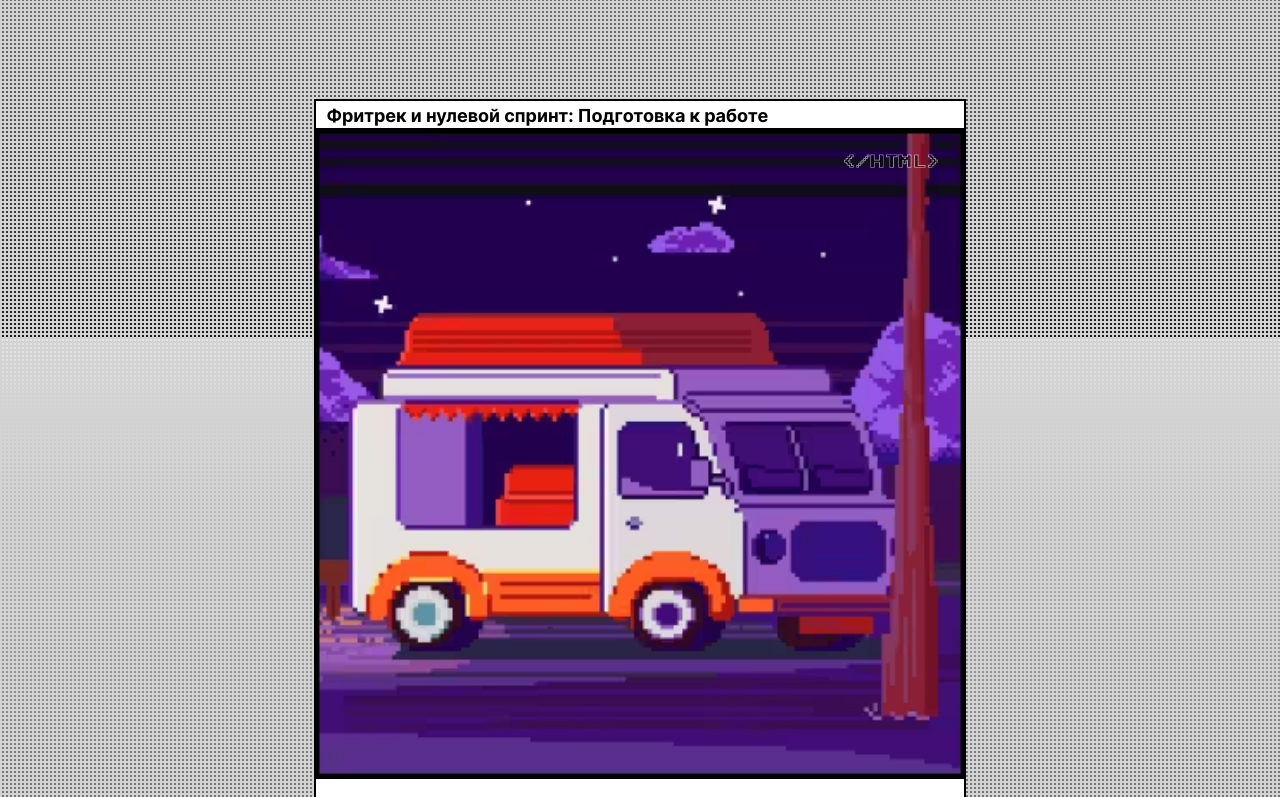
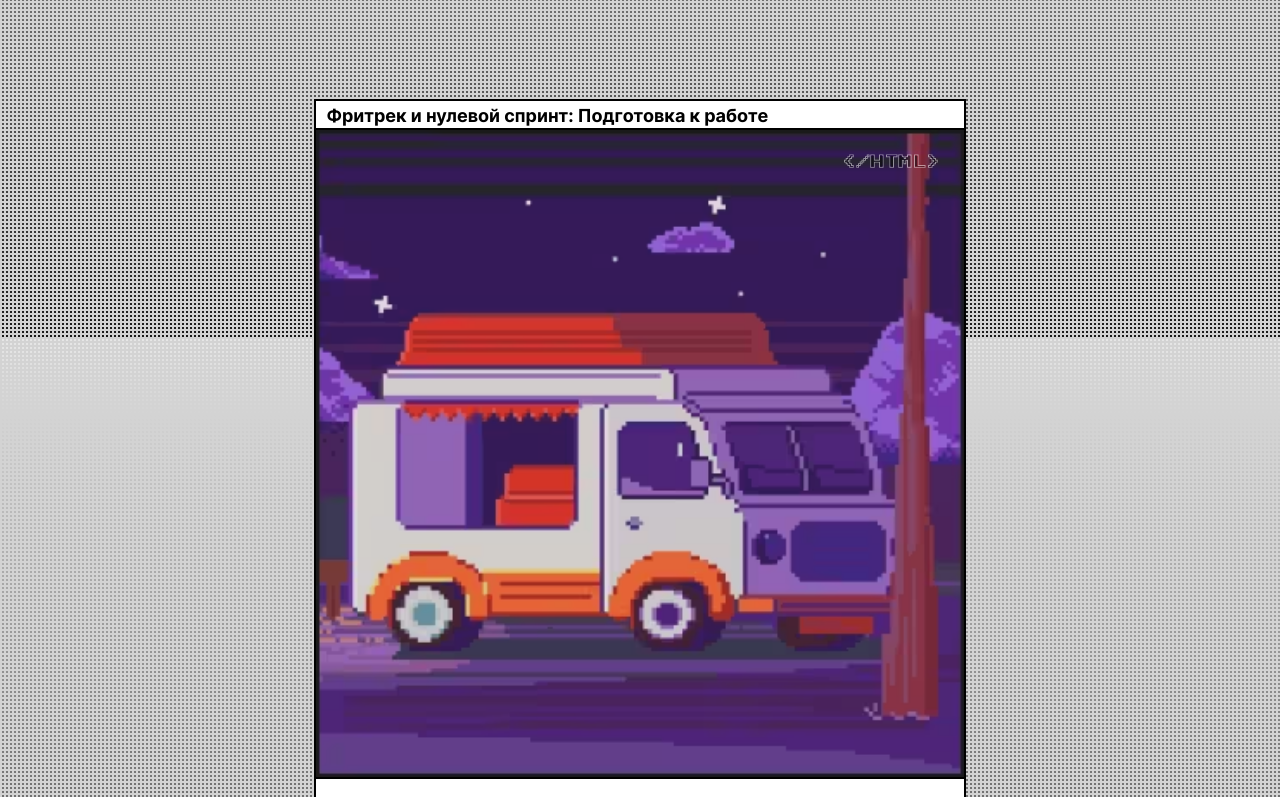
Before and after one commit to viperouss14/zakrivayuschiy-teg-f, a website: page index.html in a window 1280 px wide. Shown: the part 463-1260 px from the top of the page. Drawn offline with Linux system fonts and the light colour scheme.

Commit message:
Первое ревью, правки автотеста

```diff
--- a/index.html
+++ b/index.html
@@ -77,7 +77,7 @@
             Фритрек и нулевой спринт: Подготовка&nbsp;к&nbsp;работе
           </h3>
           <div class="card__image-container">
-            <picture>
+            <picture class="filter__invert">
               <source srcset="/images/image.avif" type="image/avif" />
               <source srcset="/images/image.webp" type="image/webp" />
               <img
@@ -443,7 +443,6 @@
             </div>
           </div>
         </article>
-
         <article class="card">
           <h3 class="card__title">3 спринт: Обходные стратегии</h3>
           <div class="card__image-container">
@@ -668,7 +667,12 @@
           </div>
         </article>
       </section>
-      <button type="button" class="button save__button button__effects" onclick="window['dialog'].showModal();" aria-controls="dialog">
+      <button
+        type="button"
+        class="button save__button button__effects"
+        onclick="window['dialog'].showModal();"
+        aria-controls="dialog"
+      >
         <svg class="button__svg" viewBox="0 0 21 21">
           <use href="./svg/floppy.svg#floppy-disk"></use>
         </svg>
@@ -683,7 +687,11 @@
           <p class="dialog__text">Вставьте дискету, чтобы продолжить</p>
         </div>
         <form method="dialog">
-          <button type="button" class="button dialog__button button__effects" onclick="window['dialog'].close();">
+          <button
+            type="button"
+            class="button dialog__button button__effects"
+            onclick="window['dialog'].close();"
+          >
             <span class="button__text dialog__button-text">ok</span>
           </button>
         </form>
--- a/styles/style.css
+++ b/styles/style.css
@@ -298,6 +298,10 @@
   inline-size: 100%;
 }
 
+.filter__invert {
+  filter: invert(0.1);
+}
+
 .filter__grayscale {
   filter: grayscale(0.8);
 }
```
